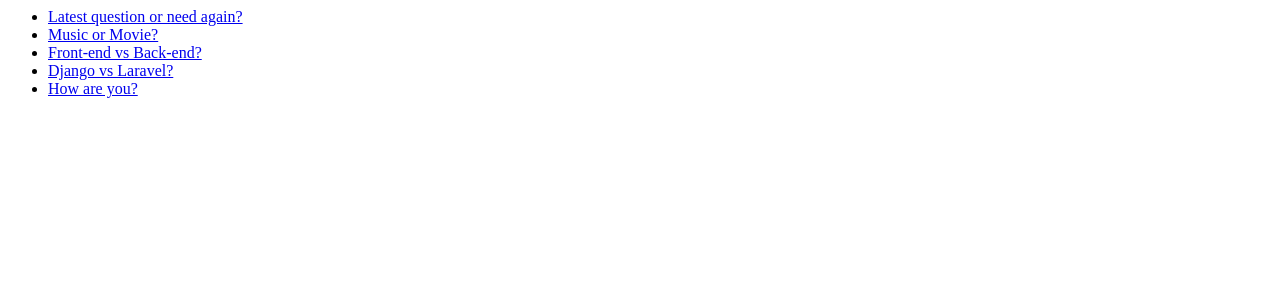
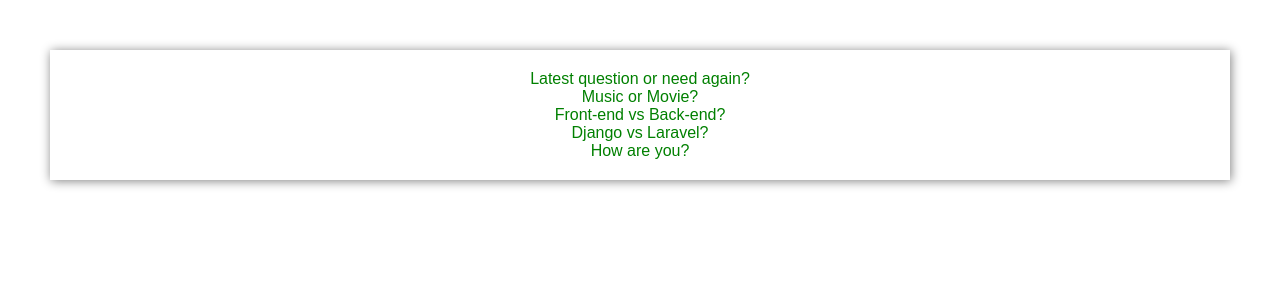
Before and after one commit to AysheSammy/first_django_app, a Django app: page /polls/ in a window 1280 px wide. Shown: the top 300 px of the page. Run offline with Django 4.2, Linux system fonts and the light colour scheme; data comes from the database, SQL or seed files in the repository.

Commit message:
5Part finished

```diff
--- /dev/null
+++ b/polls/static/polls/style.css
@@ -0,0 +1,21 @@
+* {
+    margin: 0;
+}
+
+ul {
+    margin: 50px;
+    padding: 20px 300px;
+    display: flex;
+    flex-direction: column;
+    justify-content: space-around;
+    align-items: center;
+    list-style: none;
+    box-shadow: 1px 1px 10px gray;
+}
+
+
+li a{
+    color: green;
+    text-decoration: none;
+    font-family: Arial, Helvetica, sans-serif;
+}
--- a/polls/templates/polls/index.html
+++ b/polls/templates/polls/index.html
@@ -1,3 +1,7 @@
+{% load static %}
+
+<link rel="stylesheet" href="{% static 'polls/style.css' %}">
+
 {% if latest_question_list %}
 <ul>
     {% for question in latest_question_list %}
--- a/polls/views.py
+++ b/polls/views.py
@@ -20,6 +20,9 @@
     model = Question
     template_name = 'polls/detail.html'
 
+    def get_queryset(self):
+        return Question.objects.filter(pub_date__lte=timezone.now())
+
 
 class ResultsView(generic.DetailView):
     model = Question
```
Also changed, not shown: polls/tests.py (+14 -18 lines).
